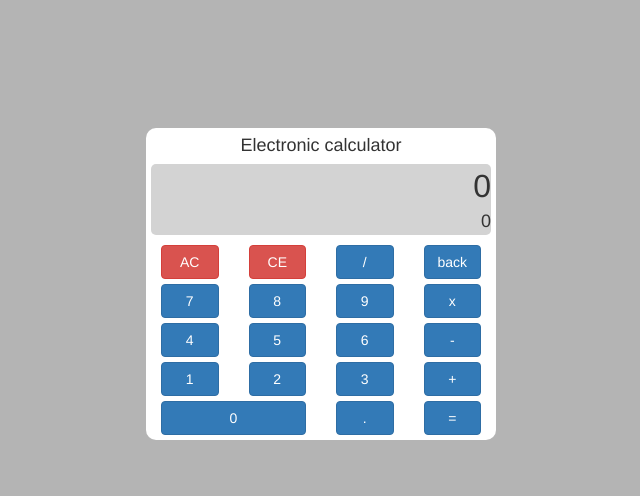
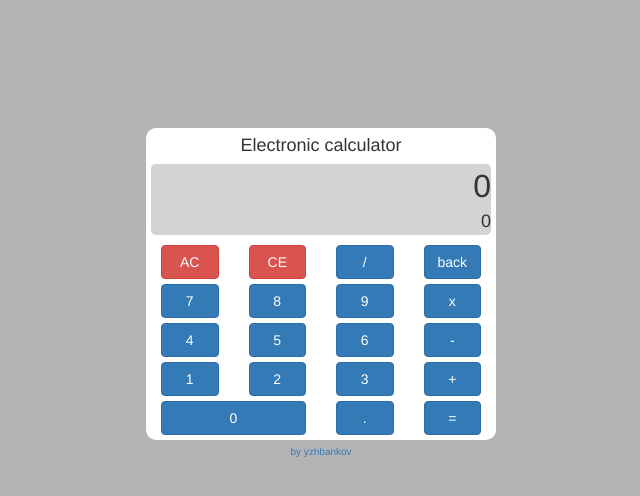
Before and after one commit to yzhbankov/JS-Calculator, a plain HTML site: page index.html in a window 1280 px wide. Shown: the full height of the page, 319-959 px from the left. Drawn offline with nearby package versions, Linux system fonts and the light colour scheme.

Commit message:
add crossref

```diff
--- a/css/style.css
+++ b/css/style.css
@@ -29,3 +29,9 @@ background-color: #b4b4b4;
     margin-top: 5px;
     width:100%;
 }
+.footer{
+    text-align: center;
+    color: white;
+    margin-top: 5px;
+    font-size: x-small;
+}
--- a/index.html
+++ b/index.html
@@ -49,6 +49,7 @@
         <div class="col-md-3"><button class="btn btn-primary custom" data-name="equal">=</button></div>
     </div>
 </div>
+<div class="footer"><a href="https://yzhbankov.github.io/portfolio">by yzhbankov</a></div>
 <script src="app.js"></script>
 </body>
 </html>
```
